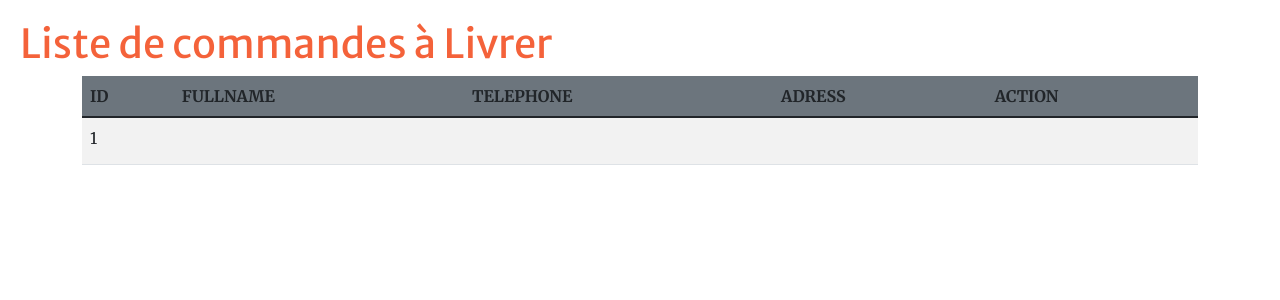
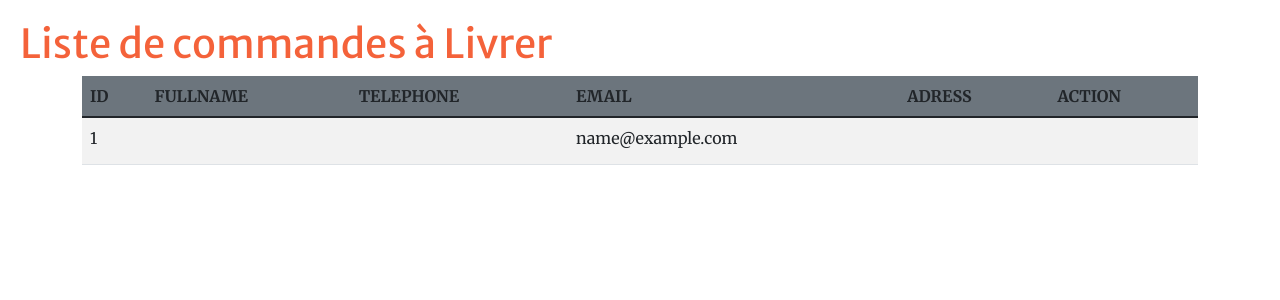
Before and after one commit to Aachiq/myshirt_php_mysql, a PHP site: page /list_orders.php in a window 1280 px wide. Shown: the top 300 px of the page. Run offline with PHP 8.4, Linux system fonts and the light colour scheme; tables that the repository leaves empty or names only in its code hold one stand-in row (values such as "Sample post"); data that the repository does not hold is empty; some libraries are stand-ins or nearby versions.

Commit message:
add email to requests

```diff
--- a/add_order.php
+++ b/add_order.php
@@ -3,9 +3,10 @@
 
     $fullname=$_POST['fullname'];
     $phone=$_POST['phone'];
+    $phone=$_POST['email'];
     $adress=$_POST['adress'];
 
-    $sql = "INSERT INTO `commande`(`fullname`,`Phone`,`Adress`,`image_tshirt`)
+    $sql = "INSERT INTO `commande`(`fullname`,`Phone`,`email`,`Adress`,`image_tshirt`)
     VALUES ('$fullname','$phone','$adress',NULL)";
     $result = mysqli_query($conn, $sql);
     if($result){
--- a/list_orders.php
+++ b/list_orders.php
@@ -30,6 +30,7 @@
                         <th>ID</th>
                         <th>FULLNAME</th>
                         <th>TELEPHONE</th>
+                        <th>EMAIL</th>
                         <th>ADRESS</th>
                         <th>ACTION</th>
                     </tr>
@@ -45,6 +46,7 @@
                 <td><?php echo $i; ?></td>
                 <td><?php echo $row ["fullName"]?></td>
                 <td><?php echo $row["Phone"]; ?></td>
+                <td><?php echo $row["email"]; ?></td>
                 <td><?php echo $row["Adress"]; ?></td>
 
                  <td>
```
